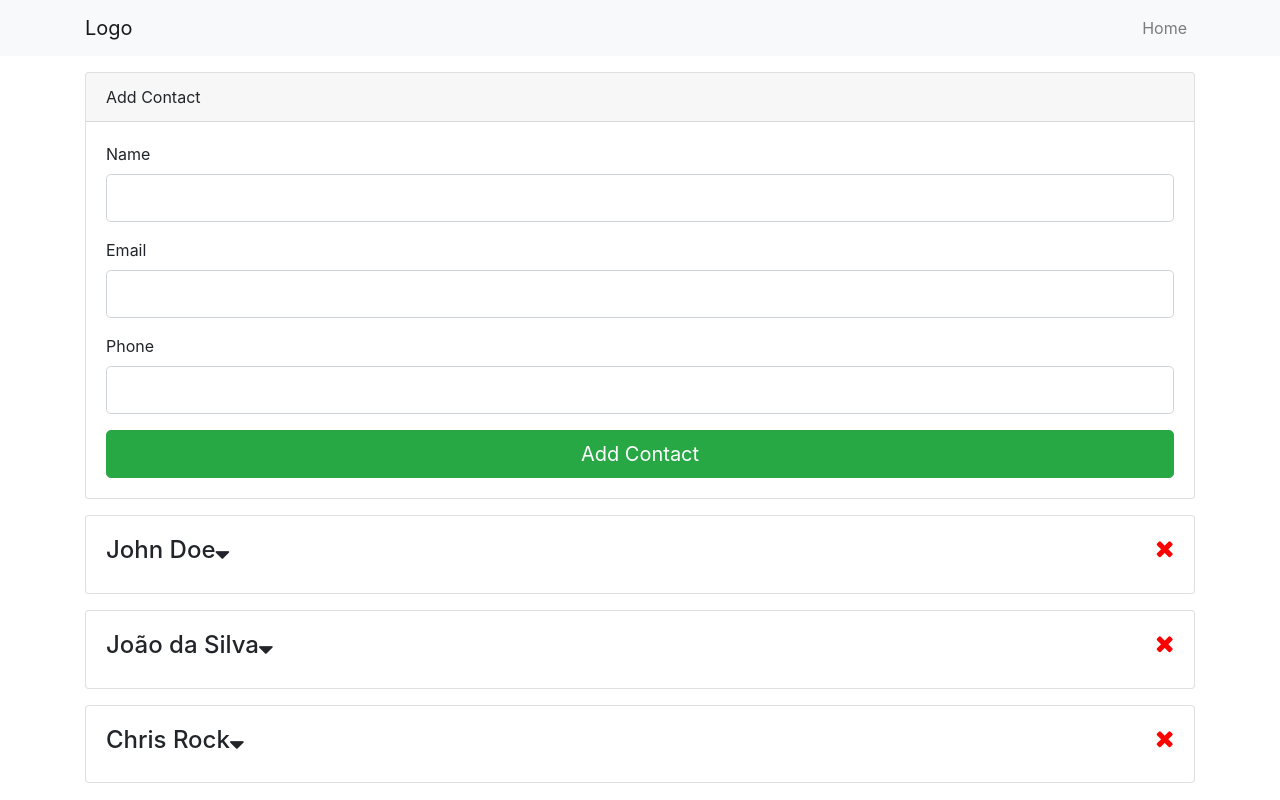
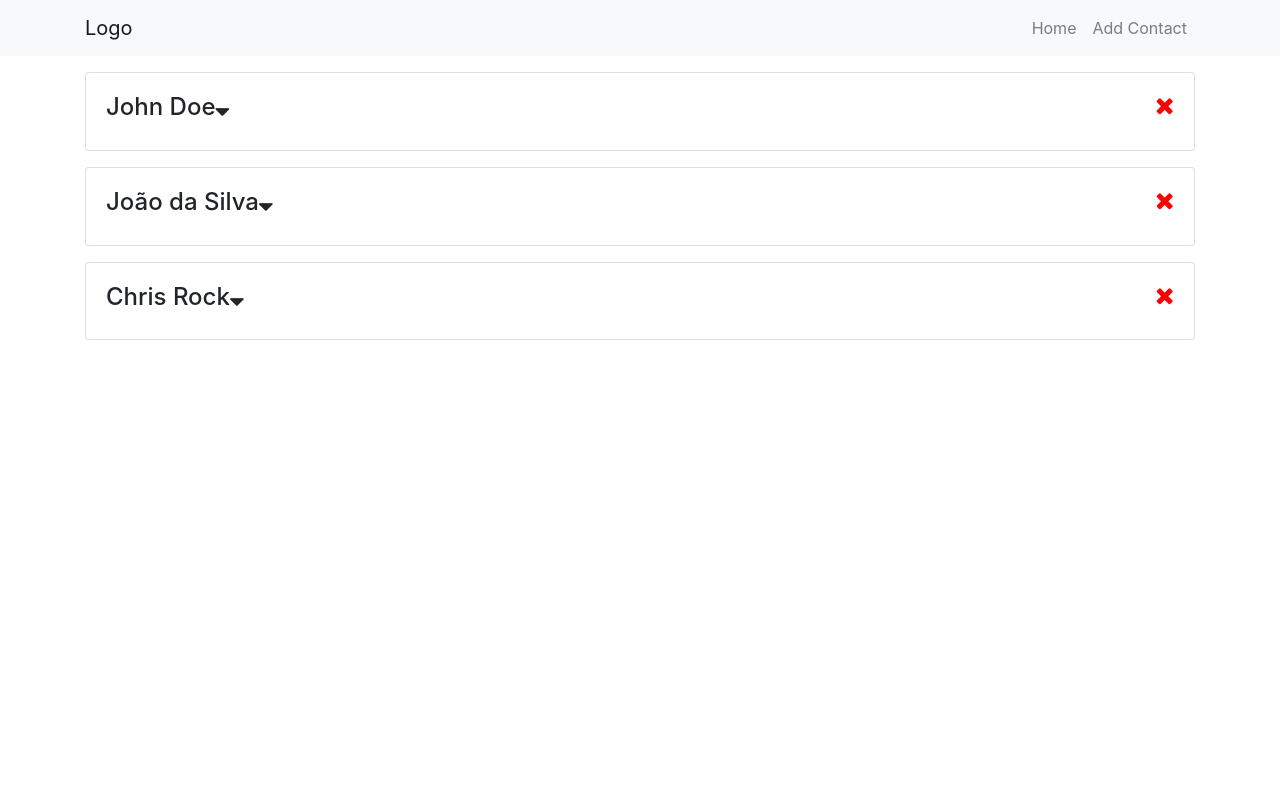
Before and after one commit to sammarxz/Contact-Manager, a React (Create React App) app: page / in a window 1280 px wide. Built offline with nearby package versions, Linux system fonts and the light colour scheme.

Commit message:
Add React Router

```diff
--- a/package.json
+++ b/package.json
@@ -8,6 +8,7 @@
     "classnames": "^2.2.6",
     "react": "^16.8.6",
     "react-dom": "^16.8.6",
+    "react-router-dom": "^5.0.1",
     "react-scripts": "3.0.1",
     "uuid": "^3.3.2"
   },
--- a/src/App.js
+++ b/src/App.js
@@ -1,8 +1,10 @@
 import React, { Component } from 'react';
+import { BrowserRouter as Router, Route, Switch } from 'react-router-dom';
 
 import Header from './components/layout/Header';
 import Contacts from './components/contacts/Contacts';
 import AddContact from './components/contacts/AddContact';
+import NotFound from './components/pages/NotFound';
 
 import { Provider } from './context';
 
@@ -12,13 +14,18 @@ class App extends Component {
   render() {
     return (
       <Provider>
-        <div className="app">
-          <Header />
-          <div className="container">
-            <AddContact />
-            <Contacts />
+        <Router>
+          <div className="app">
+            <Header />
+            <div className="container">
+              <Switch>
+                <Route exact path='/' component={ Contacts } />
+                <Route exact path='/add' component={ AddContact } />
+                <Route component={ NotFound } />
+              </Switch>
+            </div>
           </div>
-        </div>
+        </Router>
       </Provider>
     )
   }
--- a/src/components/contacts/AddContact.js
+++ b/src/components/contacts/AddContact.js
@@ -31,6 +31,8 @@ export default class AddContact extends Component {
 
     dispatch({ type: 'ADD_CONTACT', payload: newContact });
     this.setState({ name: '', email: '', phone: '', errors: {} });
+
+    this.props.history.push('/');
   }
 
   render() {
--- a/src/components/layout/Header.js
+++ b/src/components/layout/Header.js
@@ -1,14 +1,18 @@
 import React from 'react';
+import { Link } from 'react-router-dom';
 
-const Header = () => {
+const Header = (props) => {
   return (
     <nav className="navbar navbar-expand-sm navbar-light bg-light mb-3">
       <div className="container">
-        <a href="/" className="navbar-brand">Logo</a>
+        <Link to="/" className="navbar-brand">Logo</Link>
         <div>
           <ul className="navbar-nav mr-auto">
             <li className="nav-item">
-              <a className="nav-link" href="/">Home</a>
+              <Link to="/" className="nav-link">Home</Link>
+            </li>
+            <li className="nav-item">
+              <Link to="/add" className="nav-link">Add Contact</Link>
             </li>
           </ul>
         </div>
--- /dev/null
+++ b/src/components/pages/NotFound.js
@@ -0,0 +1,10 @@
+import React from 'react';
+
+export default () => {
+  return (
+    <div>
+      <h1 className="display-4">404 - Not Found</h1>
+      <p className="lead">Sorry, that page does not exist</p>
+    </div>
+  )
+}
```
Also changed, not shown: 1 other file (tests, documents, lock files or other folders).
